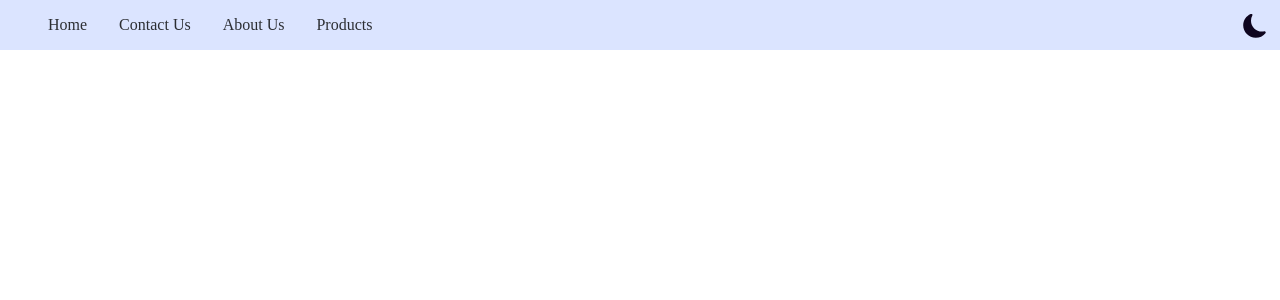
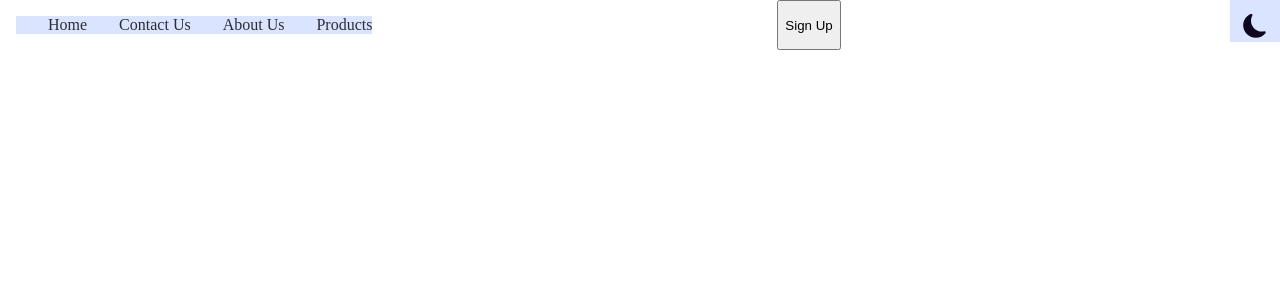
Before and after one commit to threnody5/js4-final-project-3d-printer, a React (Vite) app: page / in a window 1280 px wide. Shown: the top 300 px of the page. Built offline with nearby package versions, Linux system fonts and the light colour scheme.

Commit message:
commiting changes

```diff
--- a/src/components/header/index.jsx
+++ b/src/components/header/index.jsx
@@ -3,15 +3,18 @@
 import NavRoute from '../../routes/navRoute';
 import { Outlet } from 'react-router-dom';
 import ToggleTheme from '../toggleTheme';
+import SignUpButton from '../signupButton';
 import { useSelector } from 'react-redux';
 import styles from './styles.module.scss';
 
 const Header = () => {
   const theme = useSelector((state) => state.theme.value);
   return (
-    <div theme={theme}>
+    // <div theme={theme}>
+    <div>
       <div className={styles.headerWrapper}>
-        <NavRoute />
+        <NavRoute className={styles.navRouteContainer} />
+        <SignUpButton />
         <ToggleTheme />
       </div>
       <Outlet />
--- a/src/components/header/styles.module.scss
+++ b/src/components/header/styles.module.scss
@@ -4,6 +4,10 @@
     display: flex;
     flex-direction: row;
     justify-content: space-between;
+
+    .navRouteContainer {
+        flex: 50;
+    }
 }
 
 [theme='light'] {
--- a/src/components/signupButton/index.jsx
+++ b/src/components/signupButton/index.jsx
@@ -1,7 +1,14 @@
 /** @format */
 
-const signUpButton = () => {
-  return <button>Sign Up</button>;
+import styles from './styles.module.scss';
+import { useSelector } from 'react-redux';
+
+const SignUpButton = () => {
+  const theme = useSelector((state) => state.theme.value);
+
+  return <button className={'signUpButton'}>Sign Up</button>;
 };
 
-export default signUpButton;
+// `${styles[theme]} ${styles.signUpButton}`
+
+export default SignUpButton;
--- a/src/components/signupButton/styles.module.scss
+++ b/src/components/signupButton/styles.module.scss
@@ -0,0 +1,18 @@
+@import './../../style/styles.module.scss';
+
+// .light {
+    .signUpButton {
+        background-color: $light-button-color;
+    }
+// }
+
+.dark {
+    .signUpButton {
+        background-color: $dark-button-color;
+    }
+}
+
+// .dark {
+// background-color: $dark-button-color;
+// }
+// }
```
